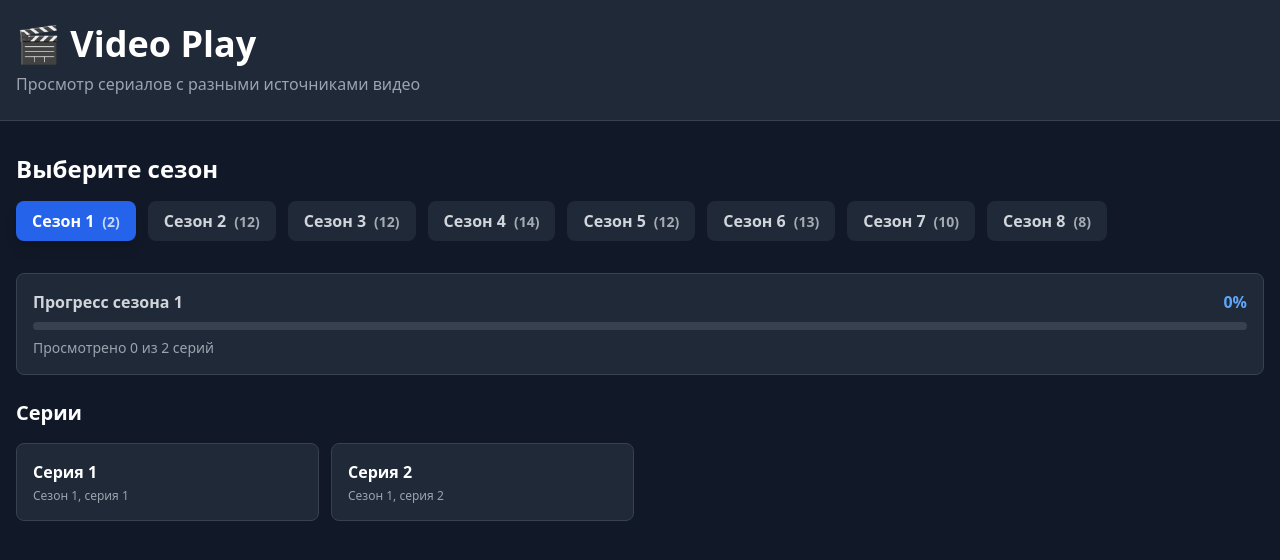
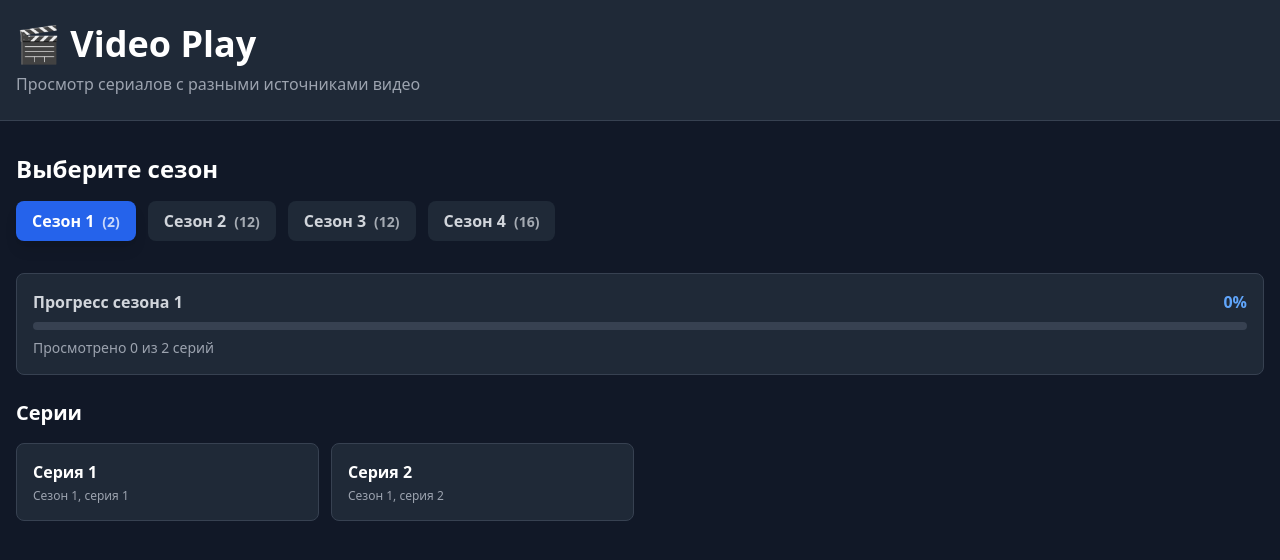
Before and after one commit to Slavik6661/videoPlay, a React (Vite) app: page / in a window 1280 px wide. Shown: the top 560 px of the page. Built offline with nearby package versions, Linux system fonts and the light colour scheme.

Commit message:
Removing commented-out code and updating series IDs in episode data

```diff
--- a/src/components/EpisodeList.jsx
+++ b/src/components/EpisodeList.jsx
@@ -6,8 +6,6 @@ export default function EpisodeList({
   onSelectEpisode,
   watchedEpisodes,
 }) {
-  console.log("episodes", episodes);
-
   return (
     <div className="mb-8">
       <h3 className="text-xl font-bold mb-4 text-white">Серии</h3>
--- a/src/components/VideoPlayer.jsx
+++ b/src/components/VideoPlayer.jsx
@@ -15,13 +15,13 @@ export default function VideoPlayer({ episode, onClose, onWatched }) {
     setIsLoading(false);
   };
 
-  const getEmbedUrl = () => {
-    if (currentSource === "vk") {
-      return episode.vkUrl;
-    } else {
-      return episode.rutubeUrl;
-    }
-  };
+  // const getEmbedUrl = () => {
+  //   if (currentSource === "vk") {
+  //     return episode.vkUrl;
+  //   } else {
+  //     return episode.rutubeUrl;
+  //   }
+  // };
 
   // Проверяем доступность видео и показываем сообщение если ссылка имеет плейсхолдер формат
   const isPlaceholder = episode.vkUrl.includes("456239175");
@@ -40,10 +40,10 @@ export default function VideoPlayer({ episode, onClose, onWatched }) {
           <p className="text-gray-400">{episode.description}</p>
         </div>
 
-        <SourceSwitcher
+        {/* <SourceSwitcher
           currentSource={currentSource}
           onSourceChange={setCurrentSource}
-        />
+        /> */}
 
         <div
           className="relative bg-black rounded-lg overflow-hidden mb-4"
@@ -69,7 +69,7 @@ export default function VideoPlayer({ episode, onClose, onWatched }) {
             </div>
           ) : (
             <iframe
-              src={getEmbedUrl()}
+              src={episode.vkUrl}
               frameBorder="0"
               allowFullScreen
               allow="autoplay; encrypted-media"
--- a/src/data/episodesData.js
+++ b/src/data/episodesData.js
@@ -1,35 +1,10 @@
-export const generateEpisodeUrl = (season, episode) => {
-  // Генерируем условные ссылки на видео
-  // В реальном приложении здесь были бы реальные ID из VK и Rutube
-  return {
-    id: `S${season}E${episode}`,
-    title: `Серия ${episode}`,
-    description: `Сезон ${season}, серия ${episode}`,
-    vkUrl: `https://vk.com/video_ext.php?oid=-229354135&id=${456239175 + season * 1000 + episode}&hd=2`,
-    rutubeUrl: `https://rutube.ru/play/embed/${generateRutubeId(season, episode)}`,
-    isWatched: false,
-  };
-};
-
-// Генерируем ID для Rutube (хеш-подобные строки)
-const generateRutubeId = (season, episode) => {
-  const chars = "abcdef0123456789";
-  let result = "";
-  const seed = season * 100 + episode;
-
-  for (let i = 0; i < 24; i++) {
-    result += chars[Math.floor(Math.random() * chars.length)];
-  }
-  return result;
-};
-
 export const episodesData = {
   season1: {
     seasonNumber: 1,
     episodeCount: 2,
     episodes: [
       {
-        id: `1`,
+        id: `S1E1`,
         title: `Серия ${1}`,
         description: `Сезон ${1}, серия ${1}`,
         vkUrl: `https://vkvideo.ru/video_ext.php?oid=-194455959&id=456241710&hd=4`,
@@ -39,7 +14,7 @@ export const episodesData = {
       },
 
       {
-        id: `2`,
+        id: `S1E2`,
         title: `Серия ${2}`,
         description: `Сезон ${1}, серия ${2}`,
         vkUrl: `https://vkvideo.ru/video_ext.php?oid=-80669546&id=456256152&hd=3`,
@@ -54,7 +29,7 @@ export const episodesData = {
     episodeCount: 12,
     episodes: [
       {
-        id: `1`,
+        id: `S2E1`,
         title: `Серия ${1}`,
         description: `Сезон ${2}, серия ${1}`,
         vkUrl: `https://vkvideo.ru/video_ext.php?oid=-227638262&id=456239035&hd=4`,
@@ -63,7 +38,7 @@ export const episodesData = {
       },
 
       {
-        id: `2`,
+        id: `S2E2`,
         title: `Серия ${2}`,
         description: `Сезон ${2}, серия ${2}`,
         vkUrl: `https://vkvideo.ru/video_ext.php?oid=-229262474&id=456239020&hd=4`,
@@ -78,7 +53,7 @@ export const episodesData = {
     episodeCount: 12,
     episodes: [
       {
-        id: `1`,
+        id: `S3E1`,
         title: `Серия ${1}`,
         description: `Сезон ${3}, серия ${1}`,
         vkUrl: `https://vkvideo.ru/video_ext.php?oid=-227638262&id=456239038&hd=4`,
@@ -86,7 +61,7 @@ export const episodesData = {
         isWatched: false,
       },
       {
-        id: `2`,
+        id: `S3E2`,
         title: `Серия ${2}`,
         description: `Сезон ${3}, серия ${2}`,
         vkUrl: `https://vkvideo.ru/video_ext.php?oid=-229262474&id=456239022&hd=4`,
@@ -94,7 +69,7 @@ export const episodesData = {
         isWatched: false,
       },
       {
-        id: `3`,
+        id: `S3E3`,
         title: `Серия ${3}`,
         description: `Сезон ${3}, серия ${3}`,
         vkUrl: `https://vkvideo.ru/video_ext.php?oid=-225933603&id=456239076&hd=3`,
@@ -102,7 +77,7 @@ export const episodesData = {
         isWatched: false,
       },
       {
-        id: `4`,
+        id: `S3E4`,
         title: `Серия ${4}`,
         description: `Сезон ${3}, серия ${4}`,
         vkUrl: `https://vkvideo.ru/video_ext.php?oid=-220521189&id=456239138&hd=4`,
@@ -110,7 +85,7 @@ export const episodesData = {
         isWatched: false,
       },
       {
-        id: `5`,
+        id: `S3E5`,
         title: `Серия ${5}`,
         description: `Сезон ${3}, серия ${5}`,
         vkUrl: `https://vkvideo.ru/video_ext.php?oid=-225933603&id=456239079&hd=4`,
@@ -118,7 +93,7 @@ export const episodesData = {
         isWatched: false,
       },
       {
-        id: `6`,
+        id: `S3E6`,
         title: `Серия ${6}`,
         description: `Сезон ${3}, серия ${6}`,
         vkUrl: `https://vkvideo.ru/video_ext.php?oid=-225933603&id=456239080&hd=4`,
@@ -126,7 +101,7 @@ export const episodesData = {
         isWatched: false,
       },
       {
-        id: `7`,
+        id: `S3E7`,
         title: `Серия ${7}`,
         description: `Сезон ${3}, серия ${7}`,
         vkUrl: `https://vkvideo.ru/video_ext.php?oid=-225933603&id=456239080&hd=4`,
@@ -134,7 +109,7 @@ export const episodesData = {
         isWatched: false,
       },
       {
-        id: `8`,
+        id: `S3E8`,
         title: `Серия ${8}`,
         description: `Сезон ${3}, серия ${8}`,
         vkUrl: `https://vkvideo.ru/video_ext.php?oid=-230357266&id=456239389&hd=3`,
@@ -142,7 +117,7 @@ export const episodesData = {
         isWatched: false,
       },
       {
-        id: `9`,
+        id: `S3E9`,
         title: `Серия ${9}`,
         description: `Сезон ${3}, серия ${9}`,
         vkUrl: `https://vkvideo.ru/video_ext.php?oid=-225933603&id=456239084&hd=4`,
@@ -150,7 +125,7 @@ export const episodesData = {
         isWatched: false,
       },
       {
-        id: `10`,
+        id: `S3E10`,
         title: `Серия ${10}`,
         description: `Сезон ${3}, серия ${10}`,
         vkUrl: `https://vkvideo.ru/video_ext.php?oid=-225933603&id=456239085&hd=4`,
@@ -158,7 +133,7 @@ export const episodesData = {
         isWatched: false,
       },
       {
-        id: `11`,
+        id: `S3E11`,
         title: `Серия ${11}`,
         description: `Сезон ${3}, серия ${11}`,
         vkUrl: `https://vkvideo.ru/video_ext.php?oid=-225933603&id=456239086&hd=4`,
@@ -166,7 +141,7 @@ export const episodesData = {
         isWatched: false,
       },
       {
-        id: `12`,
+        id: `S3E12`,
         title: `Серия ${12}`,
         description: `Сезон ${3}, серия ${12}`,
         vkUrl: `https://vkvideo.ru/video_ext.php?oid=-227638262&id=456239057&hd=4`,
@@ -177,25 +152,123 @@ export const episodesData = {
   },
   season4: {
     seasonNumber: 4,
-    episodeCount: 14,
+    episodeCount: 16,
     episodes: [
       {
-        id: `1`,
+        id: `S4E1`,
         title: `Серия ${1}`,
-        description: `Сезон ${1}, серия ${1}`,
-        vkUrl: `https://vkvideo.ru/video_ext.php?oid=-194455959&id=456241710&hd=4`,
-
-        rutubeUrl: ``,
+        description: `Сезон ${4}, серия ${1}`,
+        vkUrl: `https://vkvideo.ru/video_ext.php?oid=-227638262&id=456239061&hd=4`,
         isWatched: false,
       },
 
       {
-        id: `2`,
+        id: `S4E2`,
         title: `Серия ${2}`,
-        description: `Сезон ${1}, серия ${2}`,
-        vkUrl: `https://vkvideo.ru/video_ext.php?oid=-80669546&id=456256152&hd=3`,
+        description: `Сезон ${4}, серия ${2}`,
+        vkUrl: `https://vkvideo.ru/video_ext.php?oid=-227638262&id=456239062&hd=4`,
+        isWatched: false,
+      },
 
-        rutubeUrl: ``,
+      {
+        id: `S4E3`,
+        title: `Серия ${3}`,
+        description: `Сезон ${4}, серия ${3}`,
+        vkUrl: `https://vkvideo.ru/video_ext.php?oid=-227638262&id=456239066&hd=4`,
+        isWatched: false,
+      },
+
+      {
+        id: `S4E4`,
+        title: `Серия ${4}`,
+        description: `Сезон ${4}, серия ${4}`,
+        vkUrl: `https://vkvideo.ru/video_ext.php?oid=-227638262&id=456239067&hd=4`,
+        isWatched: false,
+      },
+
+      {
+        id: `S4E5`,
+        title: `Серия ${5}`,
+        description: `Сезон ${4}, серия ${5}`,
+        vkUrl: `https://vkvideo.ru/video_ext.php?oid=-225933603&id=456239093&hd=4`,
+        isWatched: false,
+      },
+
+      {
+        id: `S4E6`,
+        title: `Серия ${6}`,
+        description: `Сезон ${4}, серия ${6}`,
+        vkUrl: `https://vkvideo.ru/video_ext.php?oid=-227638262&id=456239071&hd=4`,
+        isWatched: false,
+      },
+      {
+        id: `S4E7`,
+        title: `Серия ${7}`,
+        description: `Сезон ${4}, серия ${7}`,
+        vkUrl: `https://vkvideo.ru/video_ext.php?oid=-227638262&id=456239072&hd=4`,
+        isWatched: false,
+      },
+      {
+        id: `S4E8`,
+        title: `Серия ${8}`,
+        description: `Сезон ${4}, серия ${8}`,
+        vkUrl: `https://vkvideo.ru/video_ext.php?oid=-225933603&id=456239096&hd=4`,
+        isWatched: false,
+      },
+      {
+        id: `S4E9`,
+        title: `Серия ${9}`,
+        description: `Сезон ${4}, серия ${9}`,
+        vkUrl: `https://vkvideo.ru/video_ext.php?oid=-227638262&id=456239074&hd=4`,
+        isWatched: false,
+      },
+      {
+        id: `S4E10`,
+        title: `Серия ${10}`,
+        description: `Сезон ${4}, серия ${10}`,
+        vkUrl: `https://vkvideo.ru/video_ext.php?oid=-227638262&id=456239075&hd=4`,
+        isWatched: false,
+      },
+      {
+        id: `S4E11`,
+        title: `Серия ${11}`,
+        description: `Сезон ${4}, серия ${11}`,
+        vkUrl: `https://vkvideo.ru/video_ext.php?oid=-227638262&id=456239076&hd=4`,
+        isWatched: false,
+      },
+      {
+        id: `S4E12`,
+        title: `Серия ${12}`,
+        description: `Сезон ${4}, серия ${12}`,
+        vkUrl: `https://vkvideo.ru/video_ext.php?oid=-225933603&id=456239100&hd=4`,
+        isWatched: false,
+      },
+      {
+        id: `S4E13`,
+        title: `Серия ${13}`,
+        description: `Сезон ${4}, серия ${13}`,
+        vkUrl: `https://vkvideo.ru/video_ext.php?oid=-227638262&id=456239078&hd=4`,
+        isWatched: false,
+      },
+      {
+        id: `S4E14`,
+        title: `Серия ${14}`,
+        description: `Сезон ${4}, серия ${14}`,
+        vkUrl: `https://vkvideo.ru/video_ext.php?oid=-227638262&id=456239079&hd=4`,
+        isWatched: false,
+      },
+      {
+        id: `S4E15`,
+        title: `Серия ${15}`,
+        description: `Сезон ${4}, серия ${15}`,
+        vkUrl: `https://vkvideo.ru/video_ext.php?oid=-227638262&id=456239088&hd=4`,
+        isWatched: false,
+      },
+      {
+        id: `S4E16`,
+        title: `Серия ${16}`,
+        description: `Сезон ${4}, серия ${16}`,
+        vkUrl: `https://vkvideo.ru/video_ext.php?oid=-227638262&id=456239089&hd=4`,
         isWatched: false,
       },
     ],
@@ -308,10 +381,10 @@ export const getAllSeasons = () => {
     episodesData.season2,
     episodesData.season3,
     episodesData.season4,
-    episodesData.season5,
-    episodesData.season6,
-    episodesData.season7,
-    episodesData.season8,
+    // episodesData.season5,
+    // episodesData.season6,
+    // episodesData.season7,
+    // episodesData.season8,
   ];
 };
 
```
